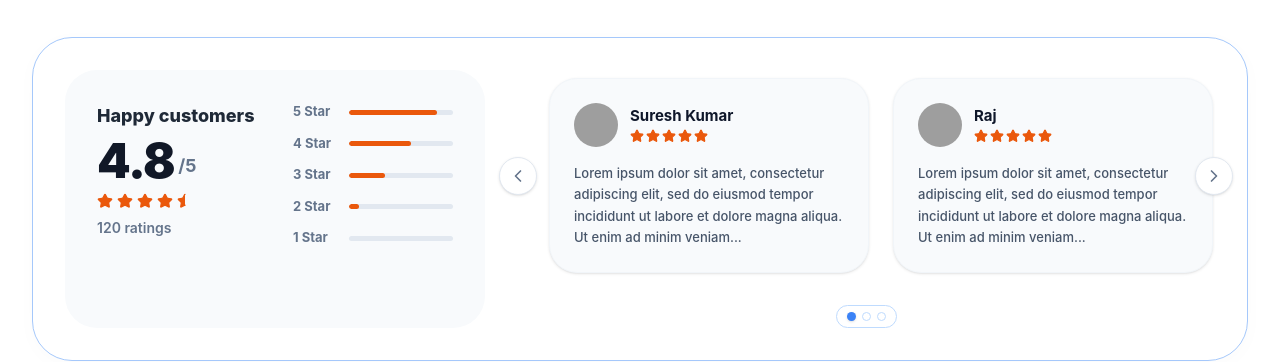
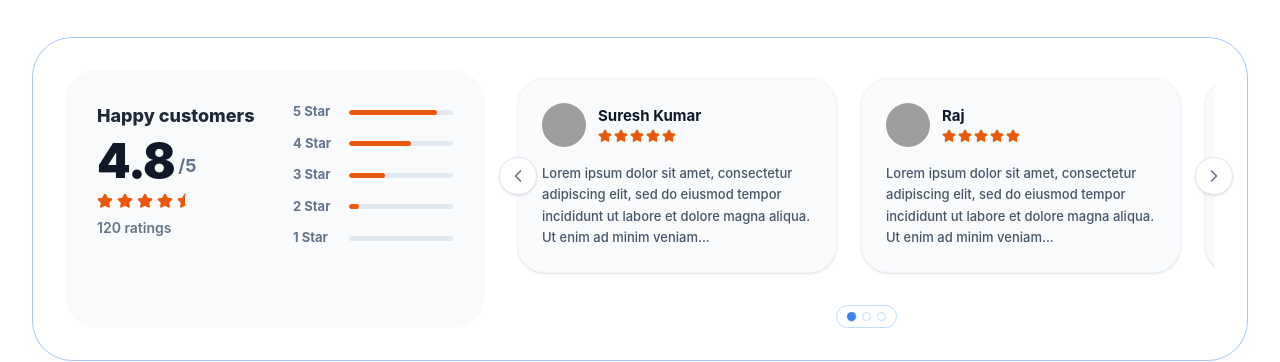
Before and after one commit to YASEEEN2005/Coding-Task, a React (Vite) app: page / in a window 1280 px wide. Shown: the part 2794-3156 px from the top of the page. Built offline with nearby package versions, Linux system fonts and the light colour scheme; grey boxes are pictures that could not be loaded.

Commit message:
feat: make carousel swipe arrows functional and fix left arrow symmetry

```diff
--- a/src/components/ReviewsAndBrands.jsx
+++ b/src/components/ReviewsAndBrands.jsx
@@ -1,3 +1,4 @@
+import { useRef } from 'react';
 import { Star, StarHalf, ChevronLeft, ChevronRight } from 'lucide-react';
 
 const brands = [
@@ -41,6 +42,15 @@ const reviews = [
 ];
 
 export default function ReviewsAndBrands() {
+  const scrollRef = useRef(null);
+
+  const scroll = (direction) => {
+    if (scrollRef.current) {
+      const scrollAmount = direction === 'left' ? -340 : 340;
+      scrollRef.current.scrollBy({ left: scrollAmount, behavior: 'smooth' });
+    }
+  };
+
   return (
     <section className="w-full bg-white py-16 font-sans">
       <div className="max-w-[1280px] mx-auto px-4 sm:px-6 lg:px-8">
@@ -85,11 +95,17 @@ export default function ReviewsAndBrands() {
 
             <div className="relative flex-1 flex flex-col min-w-0 w-full">
               <div className="relative flex items-center w-full">
-                <button className="hidden lg:flex absolute left-[-18px] z-10 w-[38px] h-[38px] bg-white border border-[#e2e8f0] rounded-full items-center justify-center shadow-sm text-[#64748b] hover:bg-[#f8fafc] hover:text-[#0f172a] transition-all">
+                <button
+                  onClick={() => scroll('left')}
+                  className="hidden lg:flex absolute left-[-18px] z-10 w-[38px] h-[38px] bg-white border border-[#e2e8f0] rounded-full items-center justify-center shadow-sm text-[#64748b] hover:bg-[#f8fafc] hover:text-[#0f172a] transition-all"
+                >
                   <ChevronLeft className="w-5 h-5" />
                 </button>
 
-                <div className="flex gap-4 lg:gap-6 overflow-x-auto snap-x w-full px-2 lg:px-8 py-2 [&::-webkit-scrollbar]:hidden [-ms-overflow-style:none] [scrollbar-width:none]">
+                <div
+                  ref={scrollRef}
+                  className="flex gap-4 lg:gap-6 overflow-x-auto snap-x w-full py-2 [&::-webkit-scrollbar]:hidden [-ms-overflow-style:none] [scrollbar-width:none]"
+                >
                   {reviews.map(review => (
                     <div key={review.name} className="bg-[#f8fafc] rounded-[28px] p-6 w-[280px] sm:w-[320px] shrink-0 snap-center shadow-sm border border-[#f1f5f9]">
                       <div className="flex items-center gap-3 mb-4">
@@ -110,7 +126,10 @@ export default function ReviewsAndBrands() {
                   ))}
                 </div>
 
-                <button className="hidden lg:flex absolute right-[-18px] z-10 w-[38px] h-[38px] bg-white border border-[#e2e8f0] rounded-full items-center justify-center shadow-sm text-[#64748b] hover:bg-[#f8fafc] hover:text-[#0f172a] transition-all">
+                <button
+                  onClick={() => scroll('right')}
+                  className="hidden lg:flex absolute right-[-18px] z-10 w-[38px] h-[38px] bg-white border border-[#e2e8f0] rounded-full items-center justify-center shadow-sm text-[#64748b] hover:bg-[#f8fafc] hover:text-[#0f172a] transition-all"
+                >
                   <ChevronRight className="w-5 h-5" />
                 </button>
               </div>
```
